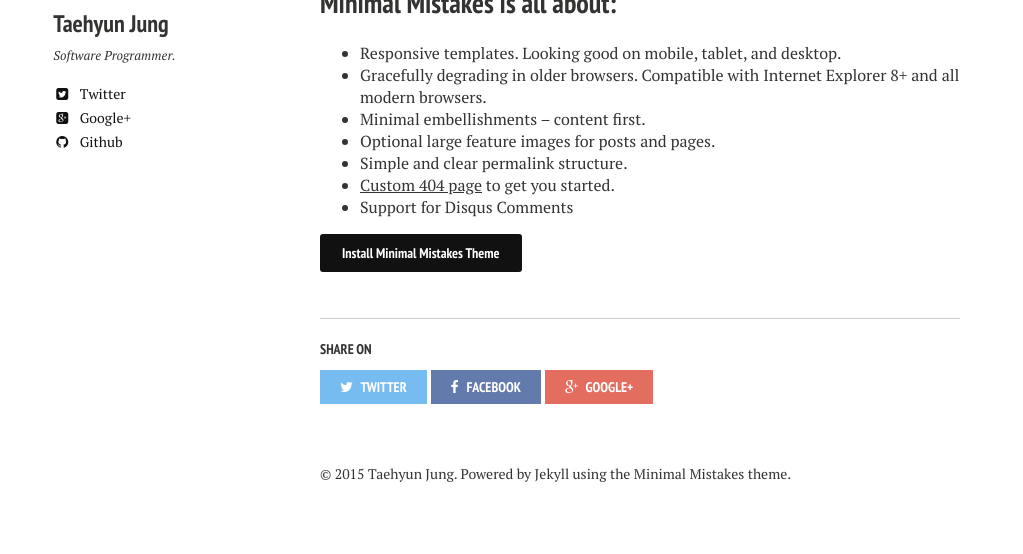
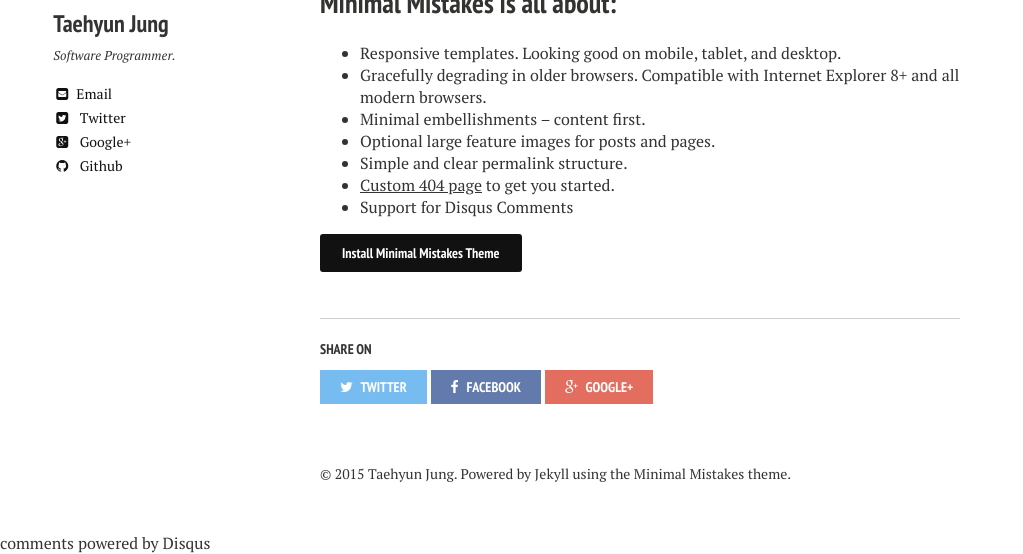
Before and after one commit to chomman/blog, a Jekyll site: the page built from about/index.md, in a window 1280 px wide, cut to the strip 612-1166 px from the top of the page. Shown: the whole strip, without its empty margins (0-1023 px from the left). Built offline with Jekyll 4.4.1, drawn with Linux system fonts in a browser that asks for light colours; nearby versions of some CDN libraries; comment, search, counter and statistics services are not loaded; before the commit the page ends 1144 px from its top, so only the background shows below that; part of the change alters nothing that is shown.

Commit message:
Updated _config.yml

```diff
--- a/_config.yml
+++ b/_config.yml
@@ -29,8 +29,8 @@ owner:
   name: Taehyun Jung
   avatar: https://avatars2.githubusercontent.com/u/1322244?v=3&s=460
   bio: "Software Programmer."
-  email:
-  disqus-shortname:
+  email: chomman@naver.com
+  disqus-shortname: Hyun
   twitter: JungTaehyun
   facebook: #username
   google:
```
